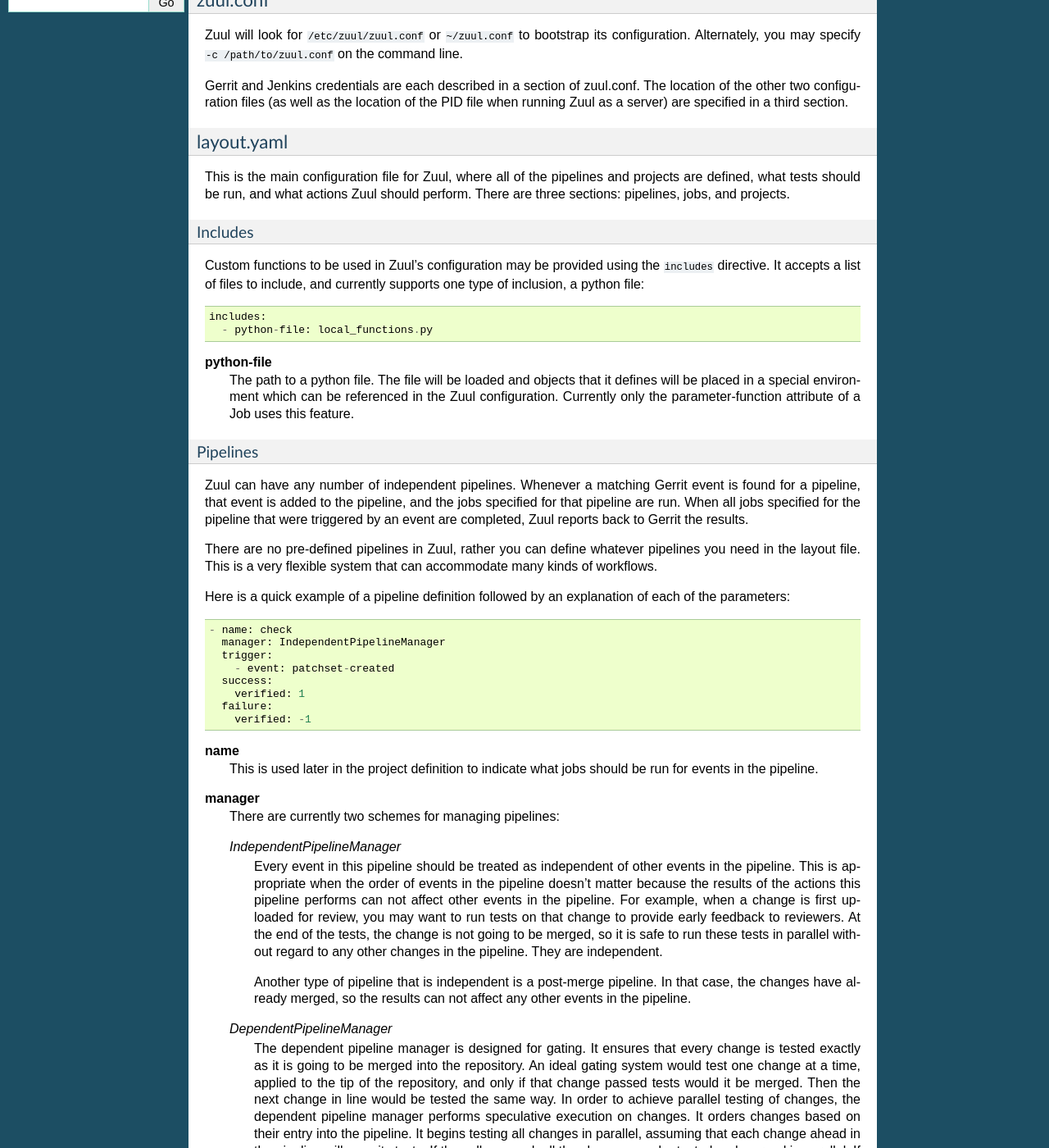
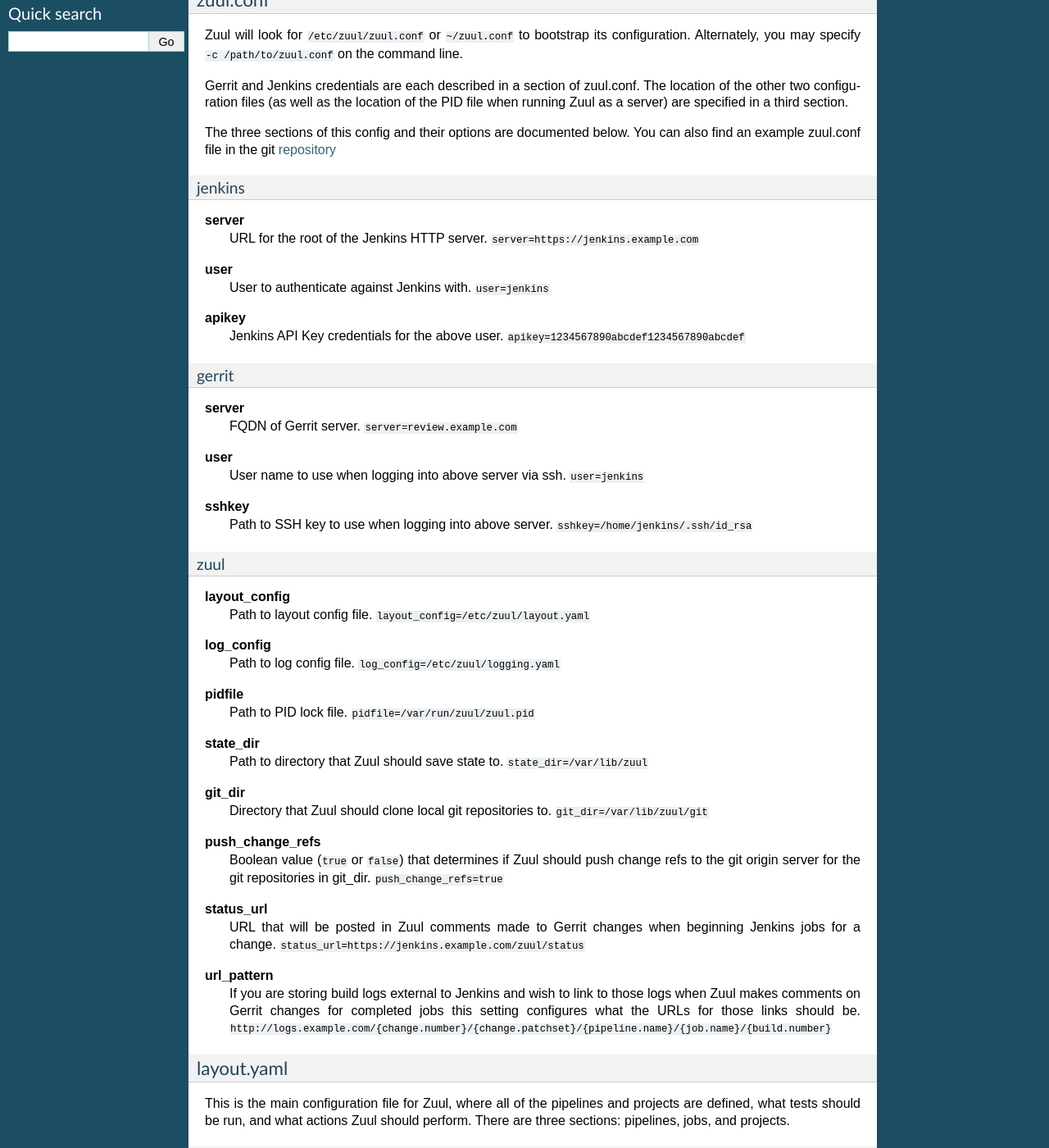
Before and after one commit to openstack-infra/zuul, a Sphinx documentation site: the page built from doc/source/zuul.rst, in a window 1280 px wide and 1400 px high, scrolled down 417 px. Shown: the whole window at 82% size. Built offline with Sphinx 7.4.7, drawn with Linux system fonts in a browser that asks for light colours.

Commit message:
Provide link to status page in Gerrit comments.
When commenting on Gerrit that jobs are beginning include a link to the
zuul status page if one is configured.

Change-Id: Iba5f315f4baa006939dbdcb07b0758e570242ca8
Reviewed-on: https://review.openstack.org/13858
Reviewed-by: James E. Blair <corvus@inaugust.com>
Reviewed-by: Monty Taylor <mordred@inaugust.com>
Approved: James E. Blair <corvus@inaugust.com>
Tested-by: Jenkins

```diff
--- a/doc/source/zuul.rst
+++ b/doc/source/zuul.rst
@@ -29,6 +29,81 @@
 zuul.conf.  The location of the other two configuration files (as well
 as the location of the PID file when running Zuul as a server) are
 specified in a third section.
+
+The three sections of this config and their options are documented below.
+You can also find an example zuul.conf file in the git
+`repository
+<https://github.com/openstack-ci/zuul/blob/master/etc/zuul.conf-sample>`_
+
+jenkins
+"""""""
+
+**server**
+  URL for the root of the Jenkins HTTP server.
+  ``server=https://jenkins.example.com``
+
+**user**
+  User to authenticate against Jenkins with.
+  ``user=jenkins``
+
+**apikey**
+  Jenkins API Key credentials for the above user.
+  ``apikey=1234567890abcdef1234567890abcdef``
+
+gerrit
+""""""
+
+**server**
+  FQDN of Gerrit server.
+  ``server=review.example.com``
+
+**user**
+  User name to use when logging into above server via ssh.
+  ``user=jenkins``
+
+**sshkey**
+  Path to SSH key to use when logging into above server.
+  ``sshkey=/home/jenkins/.ssh/id_rsa``
+
+zuul
+""""
+
+**layout_config**
+  Path to layout config file.
+  ``layout_config=/etc/zuul/layout.yaml``
+
+**log_config**
+  Path to log config file.
+  ``log_config=/etc/zuul/logging.yaml``
+
+**pidfile**
+  Path to PID lock file.
+  ``pidfile=/var/run/zuul/zuul.pid``
+
+**state_dir**
+  Path to directory that Zuul should save state to.
+  ``state_dir=/var/lib/zuul``
+
+**git_dir**
+  Directory that Zuul should clone local git repositories to.
+  ``git_dir=/var/lib/zuul/git``
+
+**push_change_refs**
+  Boolean value (``true`` or ``false``) that determines if Zuul should
+  push change refs to the git origin server for the git repositories in
+  git_dir.
+  ``push_change_refs=true``
+
+**status_url**
+  URL that will be posted in Zuul comments made to Gerrit changes when
+  beginning Jenkins jobs for a change.
+  ``status_url=https://jenkins.example.com/zuul/status``
+
+**url_pattern**
+  If you are storing build logs external to Jenkins and wish to link to
+  those logs when Zuul makes comments on Gerrit changes for completed
+  jobs this setting configures what the URLs for those links should be.
+  ``http://logs.example.com/{change.number}/{change.patchset}/{pipeline.name}/{job.name}/{build.number}``
 
 layout.yaml
 ~~~~~~~~~~~
```
Also changed, not shown: 2 other files.
